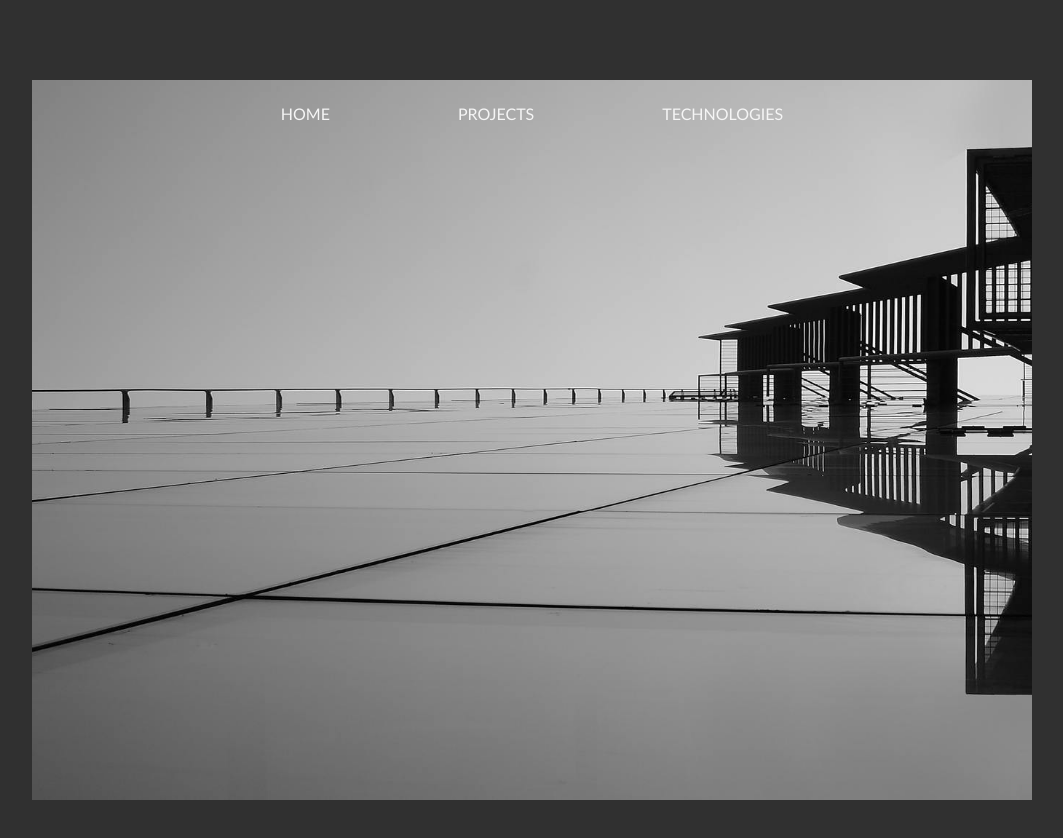
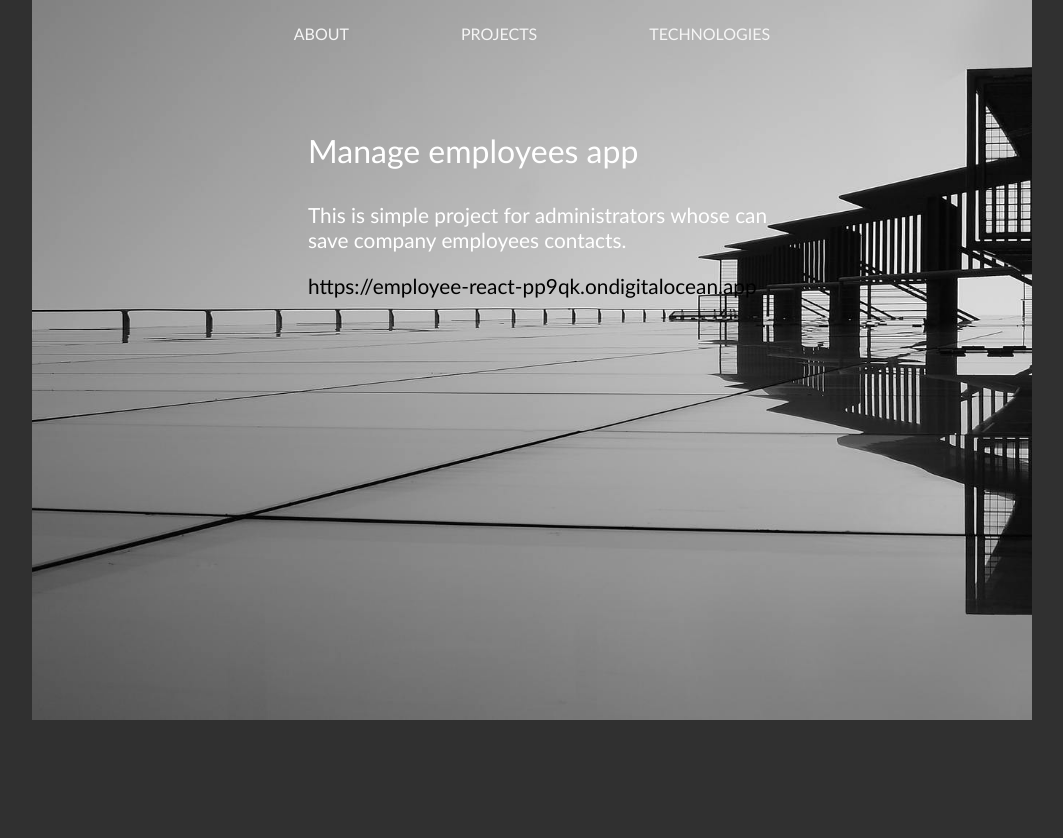
Before and after one commit to TunkisT/my-project, a React (Create React App) app: page /projects in a window 1280 px wide. Shown: the top 838 px of the page, without its empty margins (108-1171 px from the left). After the commit the page ends 800 px from the top, so only its background shows below. Built offline with nearby package versions, Linux system fonts and the light colour scheme.

Commit message:
project page

```diff
--- a/src/App.css
+++ b/src/App.css
@@ -6,6 +6,5 @@ body{
     font-family: 'Gill Sans', 'Gill Sans MT', 'Calibri', 'Trebuchet MS', sans-serif;
 }
 .App{
-    margin-top: 5rem;
-    margin-bottom: 5rem;
+    height: 100vh;
 }
--- a/src/components/Container/Container.jsx
+++ b/src/components/Container/Container.jsx
@@ -2,11 +2,14 @@ import React from 'react';
 import PropTypes from 'prop-types';
 import * as S from './Container.style';
 
-function Container({ children, main }) {
+function Container({ children, main, link }) {
   return (
     <S.Container>
       <S.Main>{main}</S.Main>
       <S.Subtext>{children}</S.Subtext>
+      <S.Link target='_blank' href={link}>
+        {link}
+      </S.Link>
     </S.Container>
   );
 }
--- a/src/components/Container/Container.style.js
+++ b/src/components/Container/Container.style.js
@@ -2,7 +2,11 @@ import styled from 'styled-components';
 
 export const Container = styled.div`
   padding: 2rem;
+  padding-left: 4rem;
   color: white;
+  @media screen and (max-width: 768px) {
+    padding: 1.3rem;
+  }
 `;
 export const Main = styled.p`
   font-size: 2rem;
@@ -11,3 +15,9 @@ export const Subtext = styled.p`
   font-size: 1.3rem;
   max-width: 30rem;
 `;
+export const Link = styled.a`
+  font-size: 1.3rem;
+  max-width: 30rem;
+  text-decoration: none;
+  color: black;
+`;
--- a/src/components/Header/Header.jsx
+++ b/src/components/Header/Header.jsx
@@ -8,7 +8,7 @@ function Header({ children }) {
     <div>
       <S.Header>
         <S.Navigation>
-          <S.Navigate to='/'>Home</S.Navigate>
+          <S.Navigate to='/'>About</S.Navigate>
           <S.Navigate to='/projects'>Projects</S.Navigate>
           <S.Navigate to='/technologies'>technologies</S.Navigate>
         </S.Navigation>
--- a/src/components/Header/Header.style.jsx
+++ b/src/components/Header/Header.style.jsx
@@ -18,7 +18,7 @@ export const Navigation = styled.nav`
 `;
 
 export const Navigate = styled(Link)`
-  margin: 1rem 3rem;
+  margin: 1rem 2.5rem;
   text-decoration: 0;
   color: whitesmoke;
   text-transform: uppercase;
@@ -30,4 +30,7 @@ export const Navigate = styled(Link)`
     transition: 0.5s;
     color: black;
   }
+  @media screen and (max-width: 768px) {
+    margin: 1rem 1rem;
+  }
 `;
--- a/src/pages/Projects.jsx
+++ b/src/pages/Projects.jsx
@@ -1,8 +1,19 @@
 import React from 'react';
+import Container from '../components/Container/Container';
 import Header from '../components/Header/Header';
 
 const Projects = () => {
-  return <Header />;
+  return (
+    <Header>
+      <Container
+        main='Manage employees app'
+        link='https://employee-react-pp9qk.ondigitalocean.app'
+      >
+        This is simple project for administrators whose can save company employees
+        contacts.
+      </Container>
+    </Header>
+  );
 };
 
 export default Projects;
```
